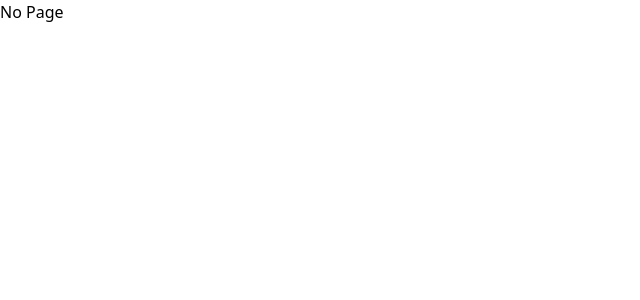
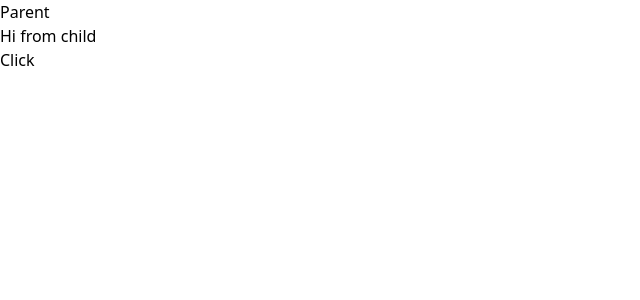
Before and after one commit to AnuragPawar-132/react_practice, a React (Vite) app: page /hooks/useImperativeHandle in a window 1280 px wide. Shown: the top 300 px of the page, without its empty margins (0-640 px from the left). Built offline with nearby package versions, Linux system fonts and the light colour scheme.

Commit message:
useImperativeHandle hooks

```diff
--- a/src/App.jsx
+++ b/src/App.jsx
@@ -6,6 +6,7 @@ import { UseReducer } from './pages/UseReducer';
 import { UseMemo } from './pages/UseMemo';
 import UseRef from './pages/UseRef';
 import { MouseAction } from './pages/MouseAction';
+import Parent from './pages/useImperativeHandle/parent';
 
 function App() {
 
@@ -24,6 +25,7 @@ function App() {
           <Route path="useReducer" element={<UseReducer/>} />
           <Route path='useMemo' element={<UseMemo/>}/>
           <Route path='useRef' element={<UseRef/>}/>
+          <Route path='useImperativeHandle' element={<Parent/>}/>
           <Route path="*" element={<h1>No Page</h1>} />
         </Route>
       </Routes>
--- /dev/null
+++ b/src/pages/useImperativeHandle/Child.jsx
@@ -0,0 +1,20 @@
+import React, { forwardRef, useImperativeHandle } from 'react'
+
+const Child = (props, ref) => {
+
+    useImperativeHandle(ref, () => ({
+        explore
+    }));
+
+    const explore = () => {
+        console.log("Hey explore the world")
+    }
+
+    return (
+        <div>
+            <h2>Hi from child</h2>
+        </div>
+    )
+}
+
+export default forwardRef(Child);
--- /dev/null
+++ b/src/pages/useImperativeHandle/Parent.jsx
@@ -0,0 +1,17 @@
+import React, { useRef } from 'react';
+import Child from './child';
+
+
+const Parent = () => {
+
+    const ref = useRef();
+
+    return (
+        <div>
+            <h1>Parent</h1>
+            <Child ref={ref} />
+            <button onClick={() => ref.current.explore()}>Click</button>
+        </div>
+    )
+}
+export default Parent
```
